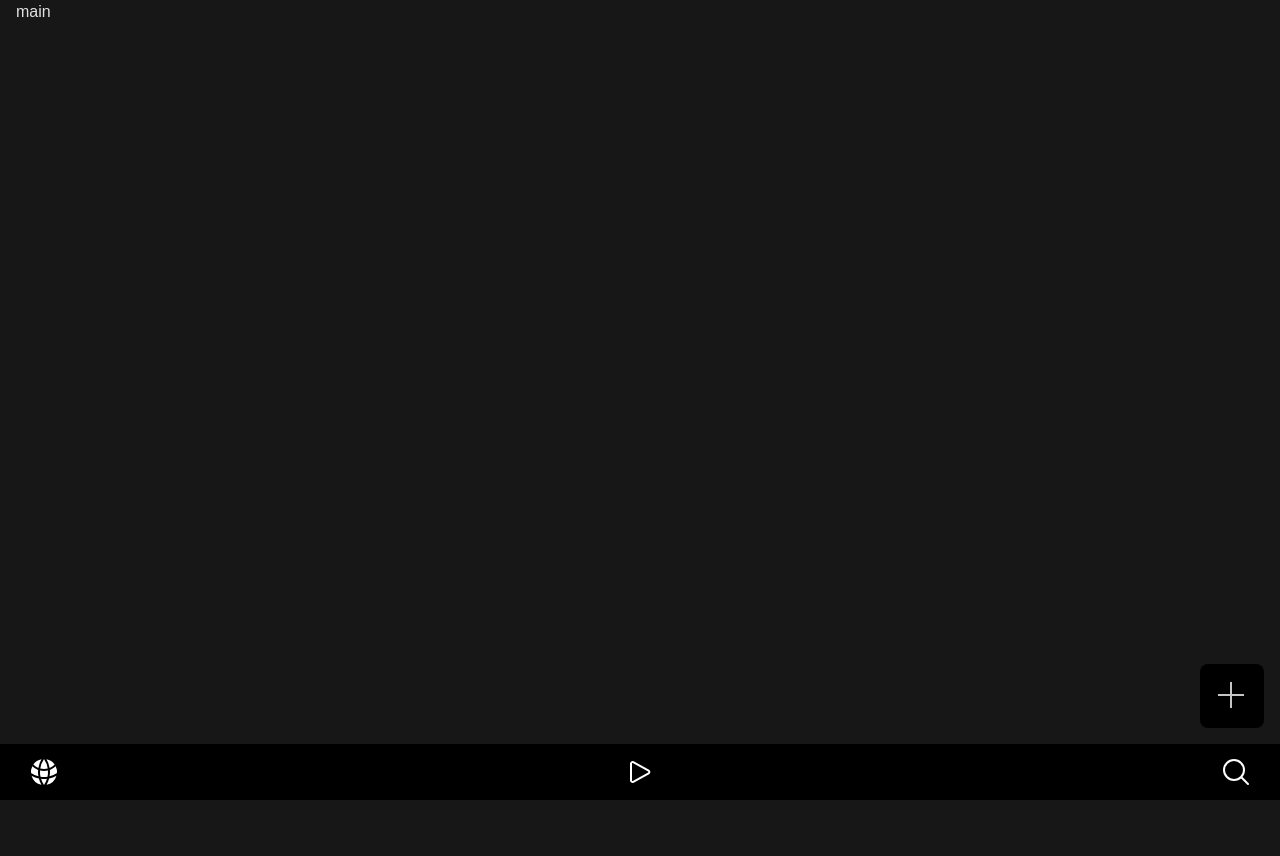
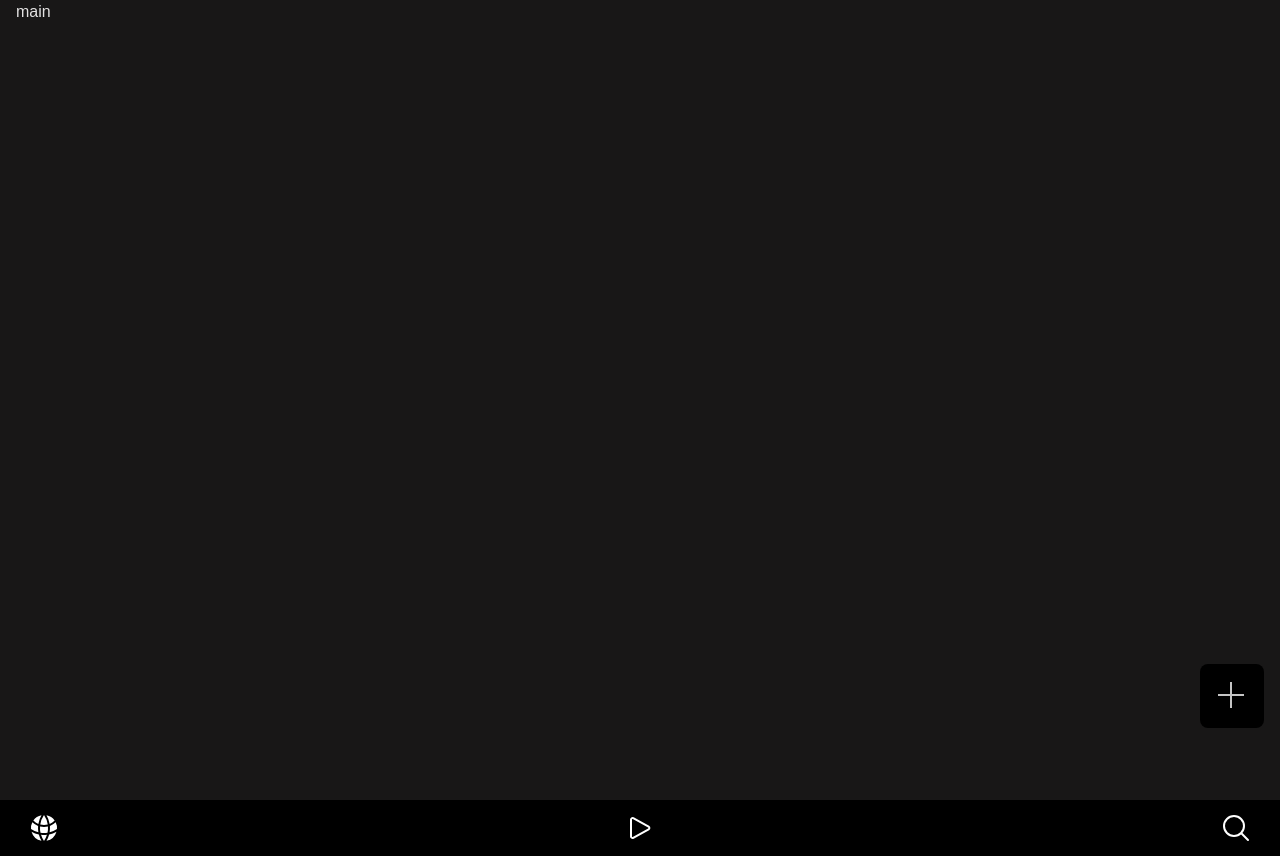
Before and after one commit to dagimg-dot/Vertideo, a React (Vite) app in the folder frontend/: page /provider in a window 1280 px wide. Before the commit the page ends 800 px from the top, so only its background shows below. Built offline with nearby package versions, Linux system fonts and the light colour scheme.

Commit message:
make the layout a flex container

```diff
--- a/frontend/src/layouts/Default.jsx
+++ b/frontend/src/layouts/Default.jsx
@@ -1,11 +1,10 @@
-import FooterMenu from "../components/FooterMenu"
+import FooterMenu from "../components/FooterMenu";
+
 const Default = ({ children }) => {
   return (
-    <div>
-      {children}
-      <div className="fixed bottom-0 w-full">
-        <FooterMenu />
-      </div>
+    <div className="flex flex-col h-screen">
+      <div className="flex-grow">{children}</div>
+      <FooterMenu />
     </div>
   );
 };
```
